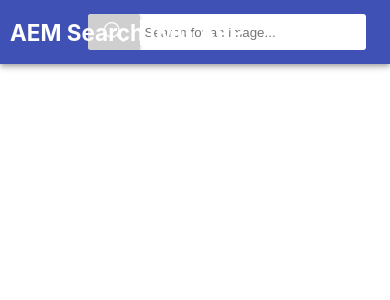
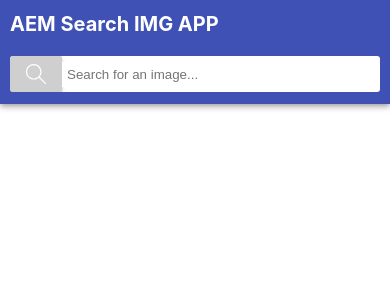
Before and after one commit to exigibil/goit-react-hw-03-image-finder, a React (Vite) app: page / in a window 390 px wide. Shown: the top 300 px of the page. Built offline with nearby package versions, Linux system fonts and the light colour scheme.

Commit message:
update mobile view

```diff
--- a/src/Components/SearchBar/SearchBar.jsx
+++ b/src/Components/SearchBar/SearchBar.jsx
@@ -13,9 +13,10 @@ function SearchBar({ onSearch }) {
   return (
     <div className={styles.searchBar}>
       <div className={styles.appName}>
-        <h2>AEM Search IMG APP</h2>
+        AEM Search IMG APP
       </div>
-      <form className={styles.searchBarContainer} onSubmit={handleSubmit}>
+      <div className={styles.searchBarContainer}>
+        <form className={styles.searchBarForm} onSubmit={handleSubmit}>
           <button type="submit" className={styles.button}>
             <SlMagnifier className={styles.searchIcon} />
           </button>
@@ -28,6 +29,7 @@ function SearchBar({ onSearch }) {
           />
         </form>
       </div>
+    </div>
   );
 }
 
--- a/src/Components/SearchBar/searchBar.module.css
+++ b/src/Components/SearchBar/searchBar.module.css
@@ -1,9 +1,10 @@
-.searchBar{
+.searchBar {
   top: 0;
   left: 0;
-    position: sticky;
+  position: relative;
   z-index: 1100;
   display: flex;
+  gap: 10px;
   justify-content: center;
   align-items: center;
   min-height: 64px;
@@ -18,26 +19,27 @@
 
 
   .appName {
-        width: 20vw;
     color: #ffffff;
-        font-size: 15px;
-        font-weight: 400;
-        margin: 0px;
-        align-items: center;
-        text-align: center;
+    font-size: 20px;
+    font-weight: 700;
     display: flex;
     justify-content: center;
+    position: absolute;
+    left: 10px;
+  }
+
+  .searchBarContainer {
+    display: flex;
+    flex-direction: row;
+    justify-content: flex-start;
+    align-items: center;
+    width: 100%;
+    max-width: 600px;
+    position: relative;
+    z-index: 1000;
 
 
-        h2 {
-            position:fixed;
-            left: 10px;
-            margin: 0;
-                }
-
-    }
-
-    .searchBarContainer{
+    .searchBarForm {
       display: flex;
       align-items: center;
       width: 100%;
@@ -45,7 +47,7 @@
       background-color: rgb(255, 255, 255);
       border-radius: 3px;
       overflow: hidden;
-
+    }
     .button {
       border: 0;
       background-color: #cfcfcf;
@@ -82,16 +84,30 @@
       max-width: 600px;
       overflow: hidden;
       border: 0;
-
     }
 
     .searchBarInput:focus {
-            outline:groove #0457a5;
+      outline: groove #0457a5;
       outline-width: 0;
       outline-offset: 1px;
-
+    }
+  }
 }
 
+@media only screen and (max-width: 600px) {
+    .searchBar {
+      flex-direction: column;
+      align-items: flex-start;
+      padding-right: 10px;
+      padding-left: 10px;
     }
 
+    .searchBar > .appName {
+      position: static;
+      margin-bottom: 10px;
     }
+
+    .searchBarContainer {
+      max-width: 100%;
+    }
+  }
```
Lines whose indentation alone changed are shown as unchanged.
